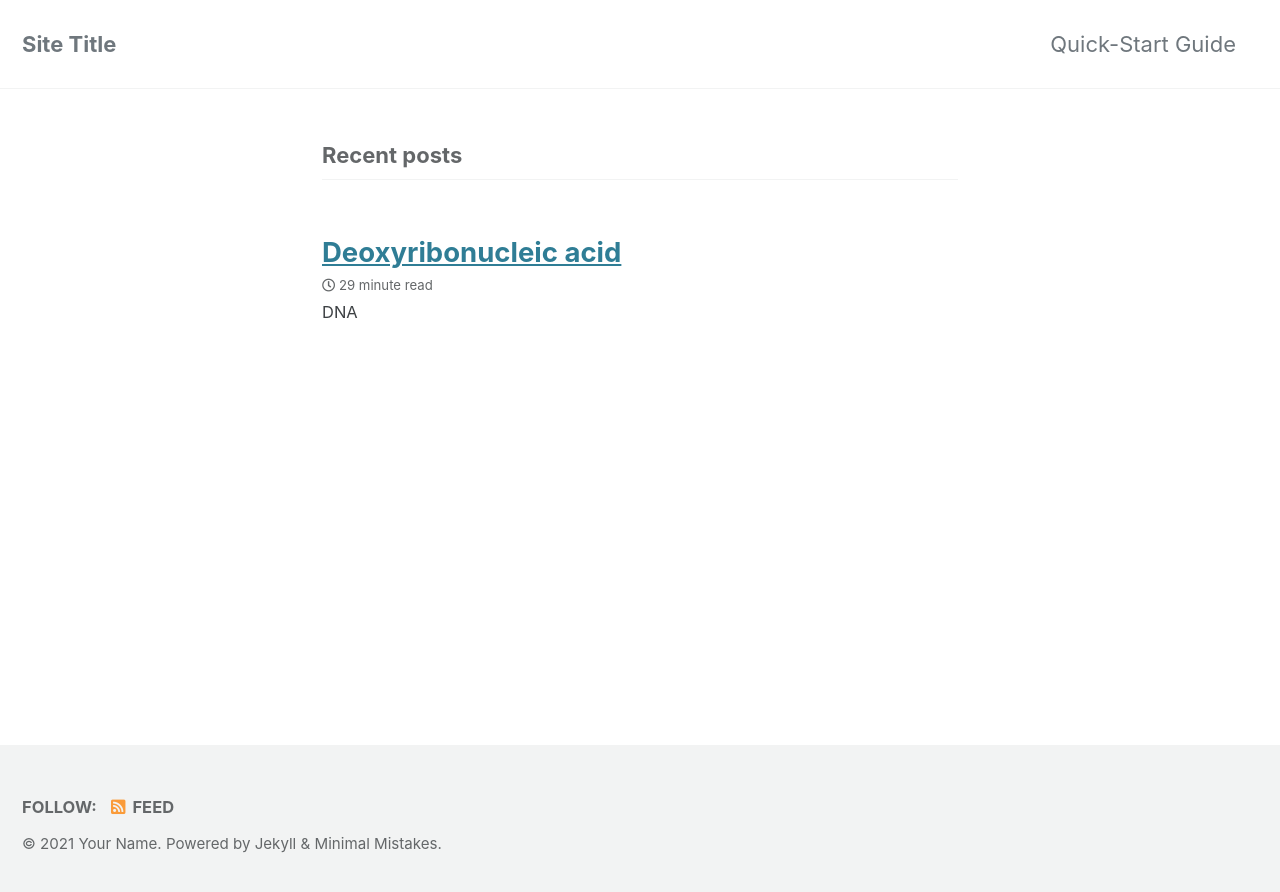
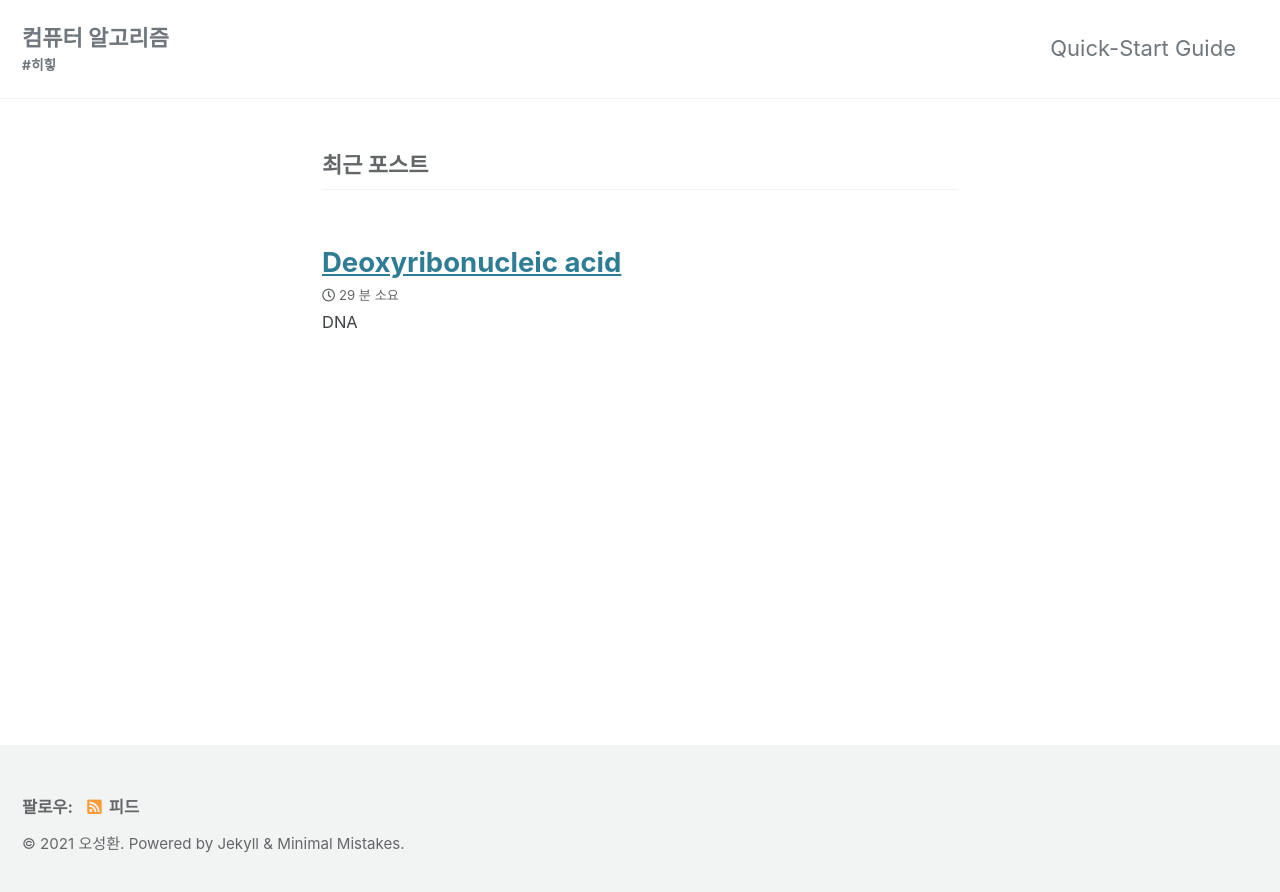
Before and after one commit to o-seonghwan/o-seonghwan.github.io, a Jekyll site: the page built from index.markdown, in a window 1280 px wide. Shown: the top 892 px of the page. Built offline with Jekyll 4.4.1, drawn with Linux system fonts in a browser that asks for light colours; cached includes are drawn as plain includes; the list of posts is cut into pages by our own code.

Commit message:
config done

```diff
--- a/_config.yml
+++ b/_config.yml
@@ -15,13 +15,13 @@
 minimal_mistakes_skin    : "default" # "air", "aqua", "contrast", "dark", "dirt", "neon", "mint", "plum", "sunrise"
 
 # Site Settings
-locale                   : "en-US"
-title                    : "Site Title"
+locale                   : "ko-KR"
+title                    : 컴퓨터 알고리즘
 title_separator          : "-"
-subtitle                 : # site tagline that appears below site title in masthead
-name                     : "Your Name"
+subtitle                 : "#히힣"
+name                     : "오성환"
 description              : "An amazing website."
-url                      : # the base hostname & protocol for your site e.g. "https://mmistakes.github.io"
+url                      : https://o-seonghwan.github.io
 baseurl                  : # the subpath of your site, e.g. "/blog"
 repository               : o-seonghwan/o-seonghwan.github.io
 teaser                   : # path of fallback teaser image, e.g. "/assets/images/500x300.png"
@@ -94,11 +94,11 @@ analytics:
 
 # Site Author
 author:
-  name             : "Your Name"
+  name             : "오성환"
   avatar           : # path of avatar image, e.g. "/assets/images/bio-photo.jpg"
-  bio              : "I am an **amazing** person."
-  location         : "Somewhere"
-  email            :
+  bio              : "**슬픈** 정보통신공학과 20학번."
+  location         : "Inchoen"
+  email            : dhtjdghks9@gmail.com
   links:
     - label: "Email"
       icon: "fas fa-fw fa-envelope-square"
```
